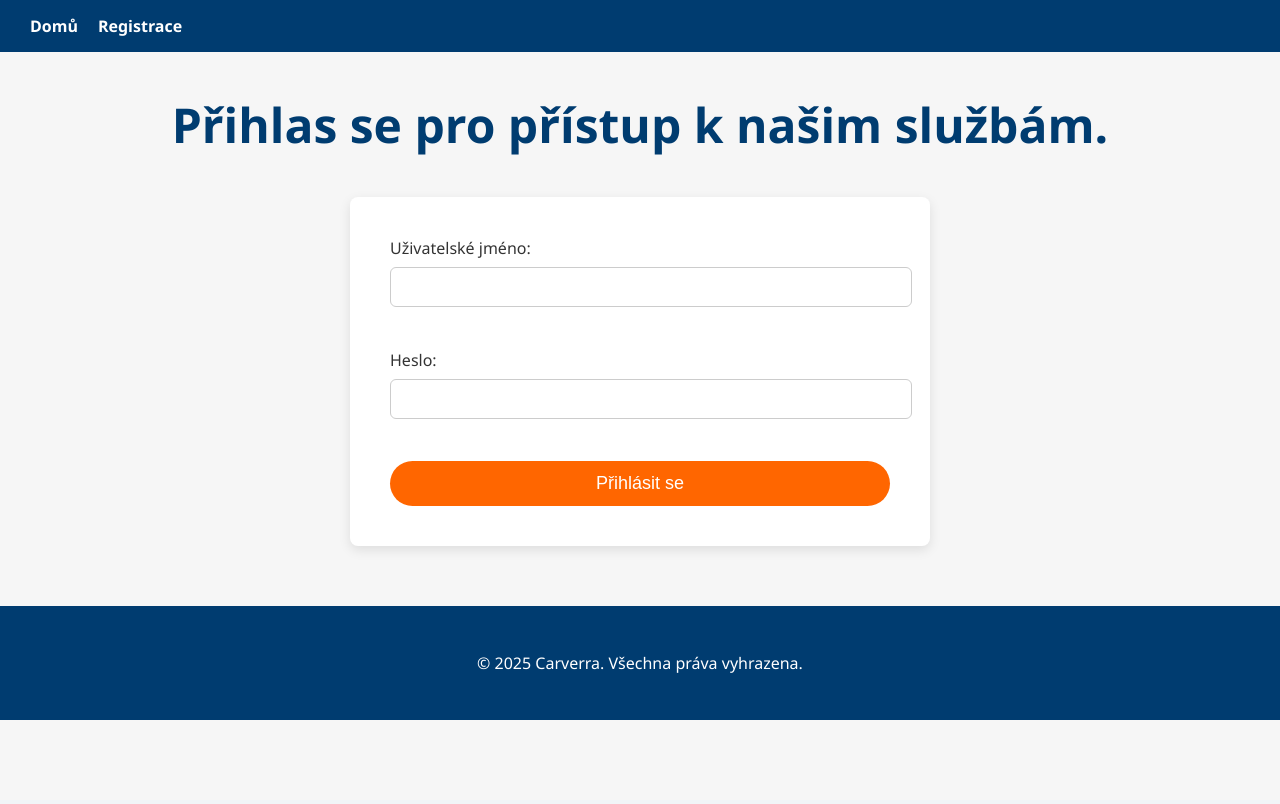
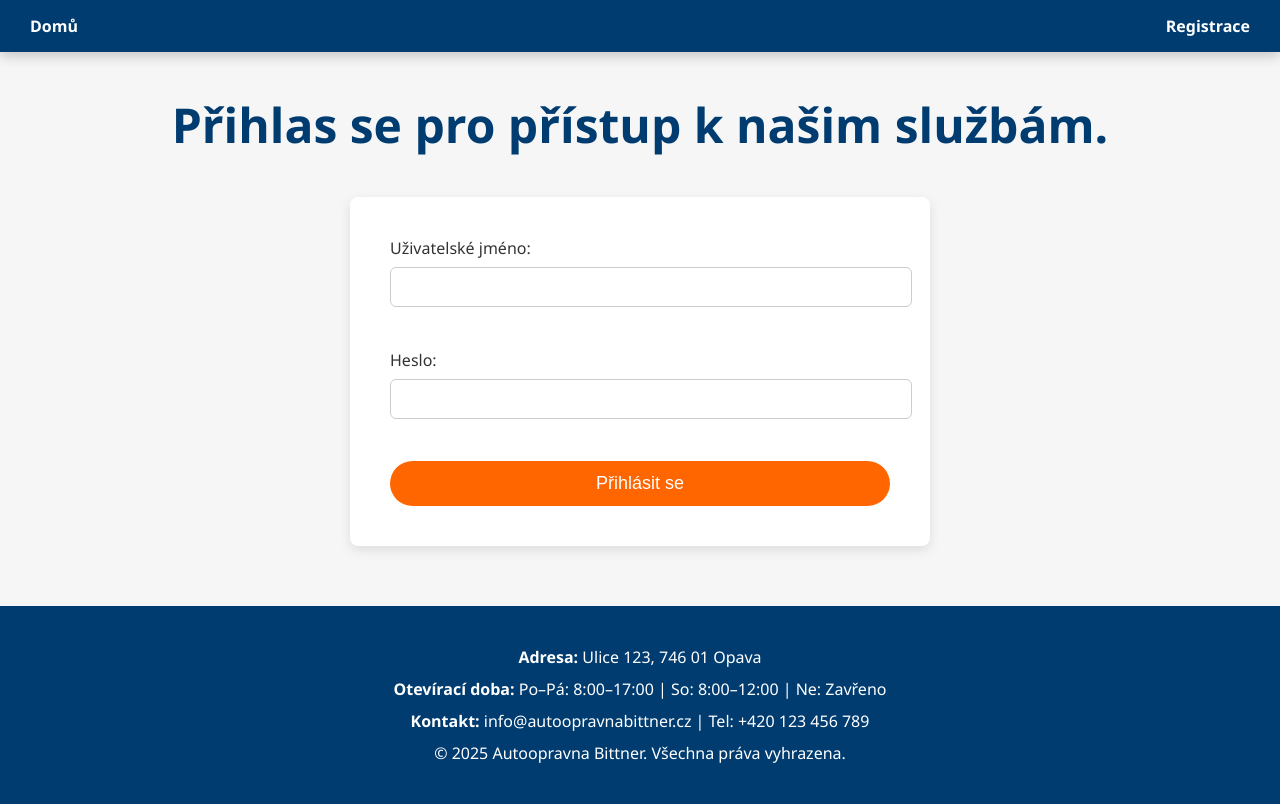
Before and after one commit to JakubBittner/Autoopravna_projekt, a Django app: page /login/ in a window 1280 px wide. Before the commit the page ends 720 px from the top, so only its background shows below. Run offline with Django 5.2, Linux system fonts and the light colour scheme.

Commit message:
změns v css a html

```diff
--- a/hlavni/static/css/login.css
+++ b/hlavni/static/css/login.css
@@ -5,13 +5,17 @@ body {
     color: #222;
 }
 
-nav {
+.navbar {
+    display: flex;
+    justify-content: space-between;
+    align-items: center;
     background-color: #003c70;
     padding: 15px 30px;
-    display: flex;
-    justify-content: flex-start;
-    gap: 20px;
-}
+    position: sticky;
+    top: 0;
+    z-index: 1000;
+    box-shadow: 0 4px 12px rgba(0, 0, 0, 0.2);
+  }
 
 nav a {
     color: white;
@@ -89,6 +93,11 @@ footer {
     margin-top: 60px;
 }
 
+.footer-info p {
+    margin: 10px 0;
+    font-size: 16px;
+  }
+
 @media (max-width: 768px) {
     h1 {
         font-size: 36px;
--- a/hlavni/templates/hlavni/admin_dashboard.html
+++ b/hlavni/templates/hlavni/admin_dashboard.html
@@ -36,10 +36,9 @@
         <!-- Přidání opravy -->
         <section id="pridat-opravu">
             <h1>Přidat novou opravu</h1>
-            <form id="add-repair-form" method="POST">
+            <form method="post">
                 {% csrf_token %}
                 {{ form.as_p }}
-
                 <div class="form-group">
                     <button type="submit" class="btn-submit">Přidat opravu</button>
                 </div>
--- a/hlavni/templates/hlavni/dashboard.html
+++ b/hlavni/templates/hlavni/dashboard.html
@@ -14,7 +14,6 @@
   <nav class="navbar">
     <div class="logo">
       <img src="{% static 'img/CRlogo.png' %}" alt="Logo" class="logo-img">
-      Carverra autoopravna a půjčovna
     </div>
     <div class="menu-toggle" id="mobile-menu">&#9776;</div>
     <ul class="nav-links" id="nav-links">
--- a/hlavni/templates/hlavni/login.html
+++ b/hlavni/templates/hlavni/login.html
@@ -8,7 +8,7 @@
     <link rel="stylesheet" href="{% static 'css/login.css' %}">
 </head>
 <body>
-    <nav>
+    <nav class="navbar">
         <a href="{% url 'index' %}">Domů</a>
         <a href="{% url 'register' %}">Registrace</a>
     </nav>
@@ -27,8 +27,13 @@
     </form>
 
     <footer>
-        <p>© 2025 Carverra. Všechna práva vyhrazena.</p>
-        <script src="{% static 'js/login.js' %}"></script>
-    </footer>
+        <div class="footer-info">
+          <p><strong>Adresa:</strong> Ulice 123, 746 01 Opava</p>
+          <p><strong>Otevírací doba:</strong> Po–Pá: 8:00–17:00 | So: 8:00–12:00 | Ne: Zavřeno</p>
+          <p><strong>Kontakt:</strong> info@autoopravnabittner.cz | Tel: +420 123 456 789</p>
+          <p>&copy; 2025 Autoopravna Bittner. Všechna práva vyhrazena.</p>
+        </div>
+        <script src="{% static 'js/script.js' %}"></script>
+      </footer>
 </body>
 </html>
--- a/hlavni/templates/hlavni/register.html
+++ b/hlavni/templates/hlavni/register.html
@@ -10,10 +10,6 @@
 </head>
 <body>
   <nav class="navbar">
-    <div class="logo">
-      <img src="{% static 'img/CRlogo.png' %}" alt="Logo" class="logo-img">
-      Carverra autoopravna a půjčovna
-    </div>
     <div class="menu-toggle" id="mobile-menu">&#9776;</div>
     <ul class="nav-links" id="nav-links">
       <li><a href="#sluzby">Služby</a></li>
```
Also changed, not shown: hlavni/forms.py (+6 -1 lines), hlavni/static/css/admin-dashboard.css (+18 -2 lines), hlavni/static/css/dashboard.css (+6 -3 lines), hlavni/static/css/register.css (+8 -24 lines), hlavni/templates/hlavni/reservation_success.html (deleted, +0 -12 lines), db.sqlite3.
